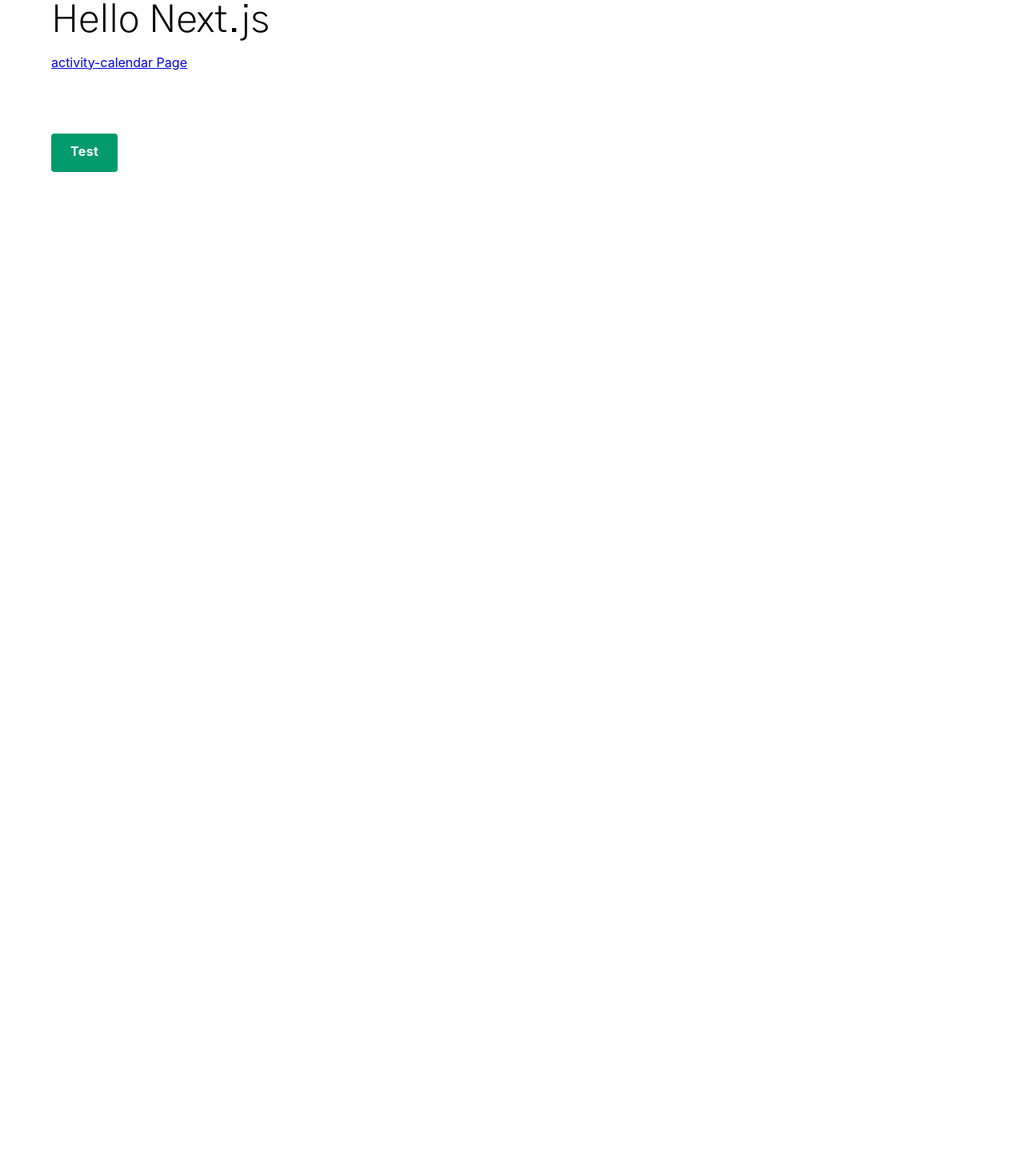
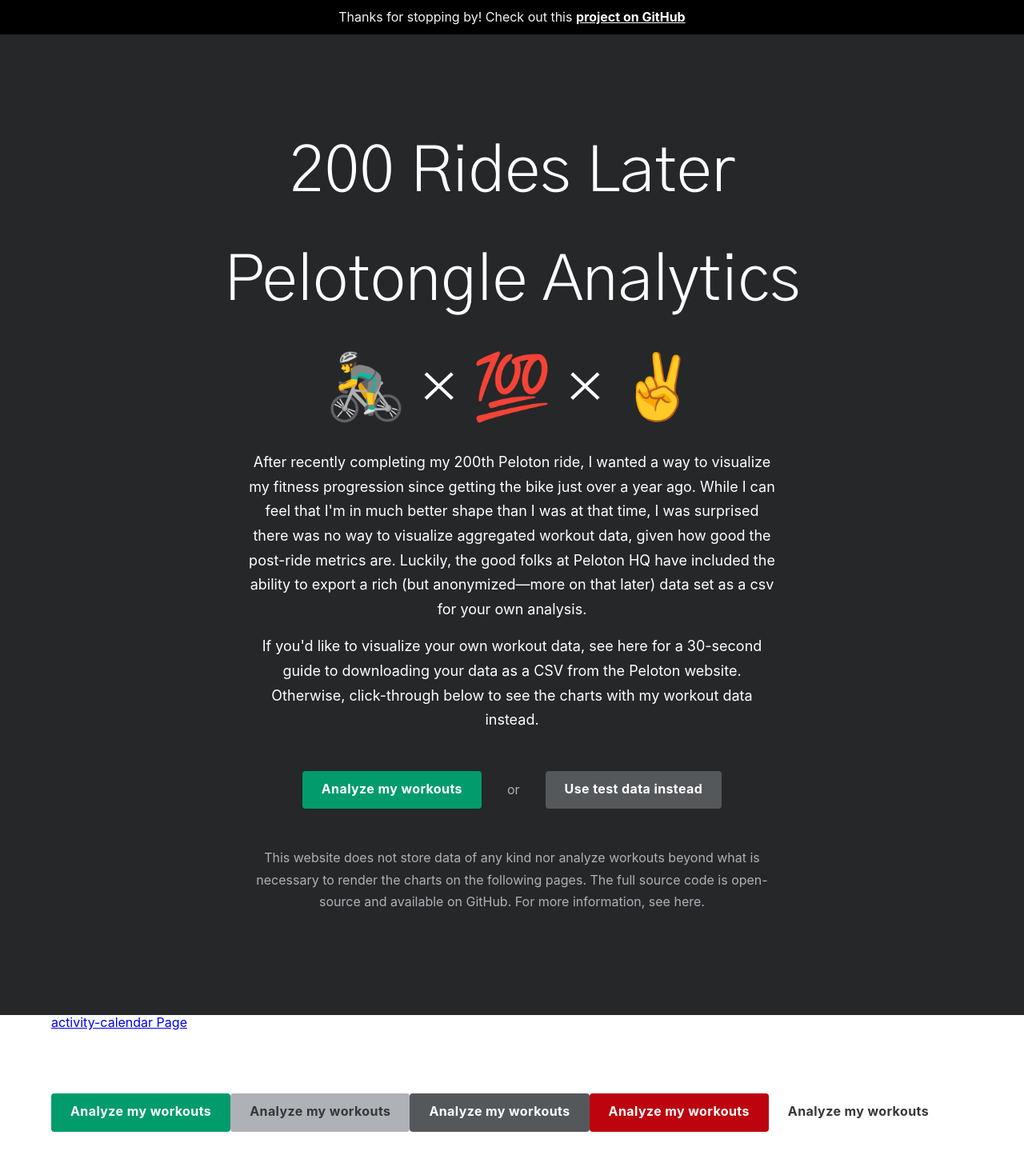
Before and after one commit to xdmorgan/workout-analytics, a Next.js app: page / in a window 1280 px wide. Shown: the top 1454 px of the page at 80% size. Before the commit the page ends 800 px from the top, so only its background shows below. Built offline with nearby package versions, Linux system fonts and the light colour scheme.

Commit message:
Button theming and key mapz (#8)
* Button theming in progress
* Button theming and key map objects

```diff
--- a/pages/_app.jsx
+++ b/pages/_app.jsx
@@ -4,6 +4,5 @@
 const TRANSFORMED = transform({ data, transformers });
 
 export default function App({ Component, pageProps }) {
-  console.log(TRANSFORMED);
   return <Component {...pageProps} data={TRANSFORMED} />;
 }
--- a/pages/index.jsx
+++ b/pages/index.jsx
@@ -3,15 +3,83 @@
 
 export default function Index() {
   return (
-    <div className="container wysiwyg child-my-0">
-      <h1>Hello Next.js</h1>
+    <main>
+      <div className="bg-n0 c-n70 align-c py-1x">
+        <div className="container child-my-0">
+          <p className="type-small">
+            Thanks for stopping by! Check out this{" "}
+            <a
+              className="fw-bold c-n80"
+              href="https://github.com/xdmorgan/peloton-workoutus"
+            >
+              project on GitHub
+            </a>
+          </p>
+        </div>
+      </div>
+      <div className="bg-n10 c-n80 align-c py-10x md:py-16x">
+        <div className="container d-flex flx-a-c flx-j-c flx-d-c child-my-0">
+          <h1 className="type-h1-xxl mb-4x">200 Rides Later</h1>
+          <h1 className="type-h1-xxl mb-4x">Pelotongle Analytics</h1>
+          <h1 className="type-h1-xxl mb-4x">🚴‍♂️ &times; 💯 &times; ✌️</h1>
+          <div
+            className="type-para mb-3x md:mb-6x mx-auto child-my-0"
+            style={{ maxWidth: 660 }}
+          >
+            <p>
+              After recently completing my 200th Peloton ride, I wanted a way to
+              visualize my fitness progression since getting the bike just over
+              a year ago. While I can feel that I'm in much better shape than I
+              was at that time, I was surprised there was no way to visualize
+              aggregated workout data, given how good the post-ride metrics are.
+              Luckily, the good folks at Peloton HQ have included the ability to
+              export a rich (but anonymized—more on that later) data set as a
+              csv for your own analysis.
+            </p>
+            <p>
+              If you'd like to visualize your own workout data, see here for a
+              30-second guide to downloading your data as a CSV from the Peloton
+              website. Otherwise, click-through below to see the charts with my
+              workout data instead.
+            </p>
+          </div>
+          <div className="mb-4x md:mb-6x md:d-flex">
+            <div className="d-block mb-3x md:mb-0">
+              <Button>Analyze my workouts</Button>
+            </div>
+            <div className="d-none md:d-flex px-4x flx-a-c flx-j-c c-n50">
+              or
+            </div>
+            <div className="d-block">
+              <Button appearance="secondary">Use test data instead</Button>
+            </div>
+          </div>
+          <p className="type-small c-n50 my-0" style={{ maxWidth: 660 }}>
+            <>
+              This website does not store data of any kind nor analyze workouts
+              beyond what is necessary to render the charts on the following
+              pages. The full source code is open-source and available on
+              GitHub. For more information, see here.
+            </>
+          </p>
+        </div>
+      </div>
+      <div className="container wysiwyg child-my-0">
+        <Link href="/activity-calendar">
+          <a>activity-calendar Page</a>
+        </Link>
 
-      <Link href="/activity-calendar">
-        <a>activity-calendar Page</a>
-      </Link>
-      <div className="mt-10x">
-        <Button>Test</Button>
+        <div className="mt-10x">
+          <div className="d-block mb-4x">
+            <Button>Analyze my workouts</Button>
+            <Button disabled>Analyze my workouts</Button>
+            <Button appearance="secondary">Analyze my workouts</Button>
+            <Button appearance="negative">Analyze my workouts</Button>
+            <Button appearance="ghost-light">Analyze my workouts</Button>
+            <Button appearance="ghost-dark">Analyze my workouts</Button>
+          </div>
+        </div>
       </div>
-    </div>
+    </main>
   );
 }
--- a/src/components/button.jsx
+++ b/src/components/button.jsx
@@ -9,6 +9,7 @@
   href = undefined,
   to = undefined,
   className = undefined,
+  appearance = undefined,
   ...props
 }) {
   const Element = as || (href || to ? Link : "button");
@@ -18,7 +19,14 @@
       to={to}
       href={href}
       {...(Element === "button" ? { type: "button" } : {})}
-      className={cx(styles.button, { [styles.fill]: !!fill }, className)}
+      className={cx(
+        styles.button,
+        {
+          [styles.fill]: !!fill,
+          [styles[`button--${appearance}`]]: !!appearance,
+        },
+        className
+      )}
     />
   );
 }
--- a/src/components/button.module.scss
+++ b/src/components/button.module.scss
@@ -1,17 +1,29 @@
 @import "../../public/skeletor/sass/skeletor.core";
 
 .button {
+  // --button-text-color: var(--color-n80);
+  // --button-text-color--hover: var(--color-n80);
+  // --button-text-color--active: var(--color-n80);
+  // --button-text-color--disabled: var(--color-n20);
+  // --button-bg-color: var(--color-g30);
+  // --button-bg-color--hover: var(--color-g40);
+  // --button-bg-color--active: var(--color-g20);
+  // --button-bg-color--disabled: var(--color-n50);
+  // --button-border-radius: var(--radius-small);
+  // --button-focus-ring-size: 3px;
+  // --button-focus-ring-color: #{color(r40, 0.3)};
+
   // boz-sizing
   position: relative;
   display: inline-block;
   min-width: var(--space-2x);
   padding: 14px var(--space-3x) 16px;
-  border-radius: var(--radius-small);
+  border-radius: var(--button-border-radius, var(--radius-small));
   letter-spacing: 0.025em;
   border: none;
   // theme styles
-  color: var(--color-n80);
-  background-color: var(--color-g30);
+  color: var(--button-text-color, var(--color-n80));
+  background-color: var(--button-bg-color, var(--color-g30));
   font-weight: bold;
   // content styles
   text-align: center;
@@ -22,24 +34,56 @@
 
   &:focus {
     outline: none;
-    box-shadow: 0 0 0 3px color(g40, 0.3);
+    box-shadow: 0 0 0 var(--button-focus-ring-size, 3px)
+      var(--button-focus-ring-color, #{color(g40, 0.3)});
   }
   &:hover,
   &:active {
-    color: var(--color-n80);
+    color: var(--button-text-color--hover, var(--color-n80));
   }
   &:hover {
-    background-color: var(--color-g40);
+    background-color: var(--button-bg-color--hover, var(--color-g40));
   }
   &:active {
-    background-color: var(--color-g20);
+    background-color: var(--button-bg-color--active, var(--color-g20));
   }
   &[disabled] {
-    color: var(--color-n20);
-    background-color: var(--color-n50);
+    color: var(--button-text-color--disabled, var(--color-n20));
+    background-color: var(--button-bg-color--disabled, var(--color-n50));
   }
 
   &.fill {
     width: 100%;
   }
+
+  &--secondary {
+    --button-bg-color: var(--color-n30);
+    --button-bg-color--hover: var(--color-n40);
+    --button-bg-color--active: var(--color-n20);
+    --button-focus-ring-color: #{color(n40, 0.3)};
+  }
+
+  &--negative {
+    --button-bg-color: var(--color-r30);
+    --button-bg-color--hover: var(--color-r40);
+    --button-bg-color--active: var(--color-r20);
+    --button-focus-ring-color: #{color(r40, 0.3)};
+  }
+
+  &--ghost-dark {
+    --button-bg-color: transparent;
+    --button-bg-color--hover: rgba(0, 0, 0, 0.1);
+    --button-bg-color--active: rgba(0, 0, 0, 0.15);
+    --button-focus-ring-color: rgba(0, 0, 0, 0.05);
+  }
+
+  &--ghost-light {
+    --button-text-color: var(--color-n20);
+    --button-text-color--hover: var(--color-n10);
+    --button-text-color--active: var(--color-n0);
+    --button-bg-color: transparent;
+    --button-bg-color--hover: rgba(255, 255, 255, 0.1);
+    --button-bg-color--active: rgba(255, 255, 255, 0.15);
+    --button-focus-ring-color: rgba(255, 255, 255, 0.5);
+  }
 }
--- a/src/transforms/activity-calendar.js
+++ b/src/transforms/activity-calendar.js
@@ -1,14 +1,14 @@
 import dateFormat from "date-fns/format";
 import min from "date-fns/min";
 import max from "date-fns/max";
-import { KEY_NAMES } from ".";
+import { RAW_KEYS } from ".";
 
 const format = (d, pattern = "yyyy-MM-dd") => dateFormat(d, pattern);
 
 export default function transform({ data }) {
   const entries = data.reduce((all, entry) => {
-    const day = format(new Date(entry[KEY_NAMES.WorkoutTimestamp]));
-    const value = entry[KEY_NAMES.CaloriesBurned];
+    const day = format(new Date(entry[RAW_KEYS.WorkoutTimestamp]));
+    const value = entry[RAW_KEYS.CaloriesBurned];
     if (all[day]) {
       all[day] = {
         ...all[day],
--- a/src/transforms/index.js
+++ b/src/transforms/index.js
@@ -21,7 +21,7 @@
  * Key constants, these will surely change at some point
  */
 
-export const KEY_NAMES = {
+export const RAW_KEYS = {
   WorkoutTimestamp: "Workout Timestamp",
   LiveOnDemand: "Live/On-Demand",
   InstructorName: "Instructor Name",
@@ -43,6 +43,15 @@
 };
 
 /**
+ * Key constants, these will surely change at some point
+ */
+
+export const TRANSFORMED_KEYS = {
+  TotalWorkouts: "total-workouts",
+  ActivityCalendar: "activity-calendar",
+};
+
+/**
  * Create a key value mapping of a data transformer to reference name (could match a route slug)
  * each of these functions will get called with the raw workout data json object and should
  * return a pure object response of whatever shape is useful for the consuming chart (done in
```
Also changed, not shown: pages/activity-calendar.jsx (+10 -2 lines).
